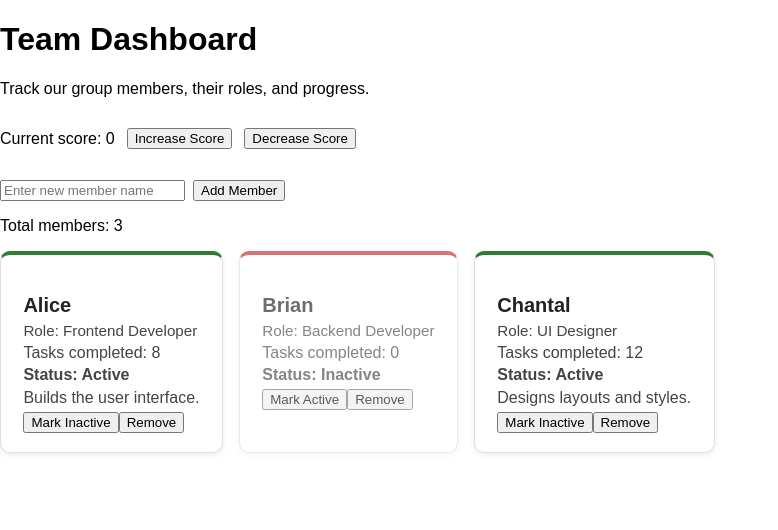
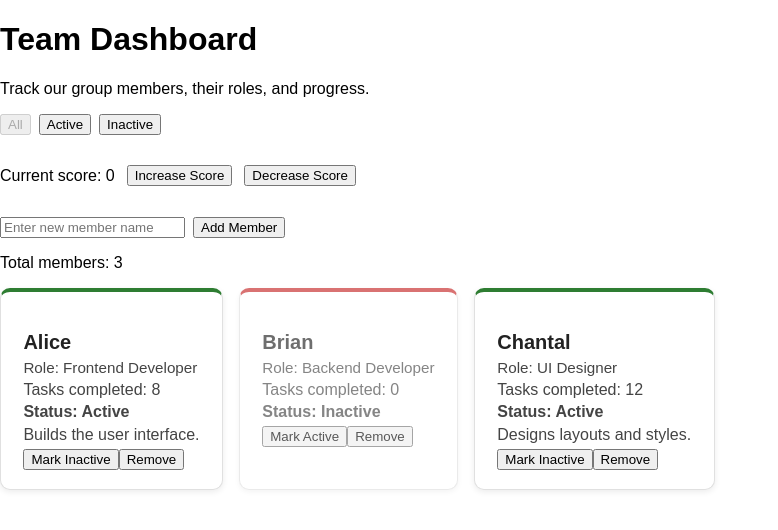
Before and after one commit to Effiong06/react-50-tasks, a React (Vite) app: page / in a window 1280 px wide. Shown: the top 530 px of the page, without its empty margins (0-778 px from the left). Built offline with nearby package versions, Linux system fonts and the light colour scheme.

Commit message:
task 48: add All/Active/Inactive filter controls for members

```diff
--- a/src/TeamDashboard.css
+++ b/src/TeamDashboard.css
@@ -4,6 +4,12 @@
   display: flex;
   align-items: center;
   gap: 0.75rem;
+  margin-bottom: 1rem;
+}
+
+.status-filter {
+  display: flex;
+  gap: 0.5rem;
   margin-bottom: 1rem;
 }
 
--- a/src/TeamDashboard.tsx
+++ b/src/TeamDashboard.tsx
@@ -27,6 +27,9 @@ function TeamDashboard() {
   // Author: Norette
   // Task 42: array state for members
   const [members, setMembers] = useState<Member[]>(initialMembers);
+
+  // Task 48: which status to show — all members, only active, or only inactive
+  const [statusFilter, setStatusFilter] = useState<"all" | "active" | "inactive">("all");
 
   // Task 33 & 34: increase score using a functional update
   const increaseScore = () => {
@@ -77,10 +80,29 @@ function TeamDashboard() {
     );
   };
 
+  // Task 48: only the members matching the current status filter
+  const visibleMembers = members.filter((member) => {
+    if (statusFilter === "active") return member.isActive;
+    if (statusFilter === "inactive") return !member.isActive;
+    return true;
+  });
+
   return (
     <>
       <h1>Team Dashboard</h1>
       <p>Track our group members, their roles, and progress.</p>
+
+      <div className="status-filter">
+        <button onClick={() => setStatusFilter("all")} disabled={statusFilter === "all"}>
+          All
+        </button>
+        <button onClick={() => setStatusFilter("active")} disabled={statusFilter === "active"}>
+          Active
+        </button>
+        <button onClick={() => setStatusFilter("inactive")} disabled={statusFilter === "inactive"}>
+          Inactive
+        </button>
+      </div>
 
       <section className="team-score">
         <p>Current score: {teamScore}</p>
@@ -102,7 +124,7 @@ function TeamDashboard() {
       <p>Total members: {members.length}</p>
 
       <div className="dashboard">
-        {members.map((member) => (
+        {visibleMembers.map((member) => (
           <MemberCard
             key={member.id}
             id={member.id}
```
